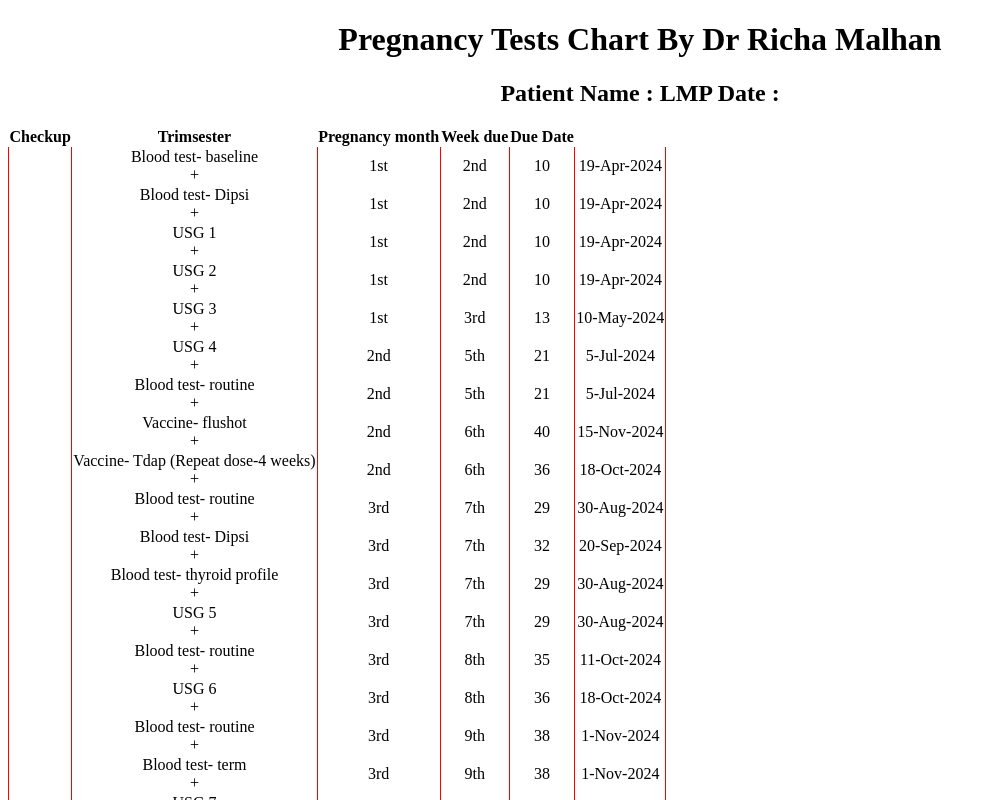
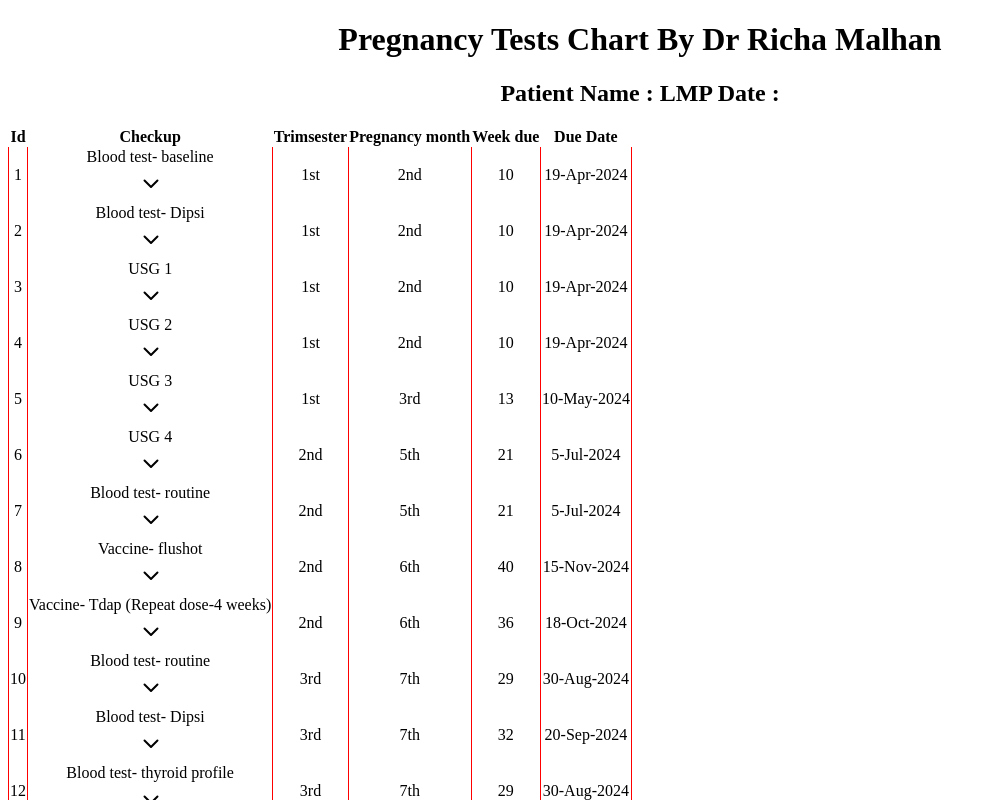
Before and after one commit to puneetkaura/pwabasic, a React (Create React App) app: page / in a window 1280 px wide. Shown: the top 800 px of the page, without its empty margins (0-996 px from the left). Built offline with nearby package versions, Linux system fonts and the light colour scheme; the HTML template or start-up script is replaced by a standard one.

Commit message:
minor changes

```diff
--- a/src/App.js
+++ b/src/App.js
@@ -2,6 +2,7 @@ import './App.css';
 import DATA from './data';
 import Accordion from './accordian'
 import { useSearchParams } from "react-router-dom";
+
 
 function App() {
   const [searchParams] = useSearchParams();
@@ -10,9 +11,7 @@ function App() {
   return (
     <div className="App">
       <div class="h-full w-full bg-blue-500 w-1/2 p-2 mx-auto text-center border">
-
-        <><h1 class="text-2xl text-center text-white ">Pregnancy Tests Chart By Dr Richa Malhan</h1>
-
+        <><h1 class="text-1xl text-center text-white ">Pregnancy Tests Chart By Dr Richa Malhan</h1>
           <div className='	flex-direction: column-reverse;'><h2 class="text-1xl">
             <span className='text-white text-1xl'> Patient Name : {name}   LMP Date : {lmpDate} </span> </h2> </div>
         </>
@@ -20,7 +19,7 @@ function App() {
       <table>
         <thead class="h-full w-full bg-teal-400 w-1/2 p-4 mx-auto text-center text-pink-700 border">
           <tr class="bg-white">
-            {/* <th>Importance</th> */}
+            <th>Id</th>
             <th>Checkup</th>
             <th>Trimsester</th>
             <th>Pregnancy month</th>
@@ -28,17 +27,18 @@ function App() {
             <th>Due Date</th>
           </tr>
         </thead>
-
         <tbody>
           {
             //  DATA.filter(item => item.StartDate > lmpDate).map((item)=>(
             DATA.map((item) => (
 
               <tr className="even:bg-gray-100 odd:bg-white accordion">
-                <td className='text-pink-700 text-1xl'>
+                <td className='text-pink-700 text-3xl'>
+                {item["Id"]}
                 </td>
                 <td>{item["Checkup"]}
-                <Accordion  Importance={item["Importance"]} />
+                <Accordion Importance={item["Importance"]} />
+
                 </td>
                 <td>{item["Trimsester"]}</td>
                 <td>{item["Pregnancymonth"]}</td>
@@ -46,7 +46,6 @@ function App() {
                 <td>{item["DueDate"]}</td>
               </tr>
             ))}
-
         </tbody>
       </table>
 
--- a/src/accordian.jsx
+++ b/src/accordian.jsx
@@ -6,8 +6,7 @@ const Accordion = ({Importance }) => {
     return (
       <div className="accordion-item">
         <div className="accordion-title" onClick={() => setIsActive(!isActive)}>
-          {/* <div>{Id}</div> */}
-          <div className='text-1xl'>{isActive ? '-' : '+'}</div>
+          <div className='text-1xl'>{isActive ? <svg xmlns="http://www.w3.org/2000/svg" width="24" height="24" fill="none" id="up-arrow"><path fill="#000" fill-rule="evenodd" d="M5.306 15.694a1.043 1.043 0 0 0 1.476 0L12 10.47l5.218 5.224a1.043 1.043 0 0 0 1.476 0 1.046 1.046 0 0 0 0-1.478l-5.904-5.91a1.04 1.04 0 0 0-.79-.305 1.04 1.04 0 0 0-.79.305l-5.904 5.91a1.046 1.046 0 0 0 0 1.478Z" clip-rule="evenodd"></path></svg> : <svg xmlns="http://www.w3.org/2000/svg" width="32" height="32" id="down-arrow"><path d="M22.782 13.8 17 19.582 11.218 13.8a1 1 0 0 0-1.414 1.414L16.29 21.7a.992.992 0 0 0 .71.292.997.997 0 0 0 .71-.292l6.486-6.486a1 1 0 0 0-1.414-1.414z"></path></svg>}</div>
         </div>
         {isActive && <div className="accordion-content">{Importance}</div>}
       </div>
```
